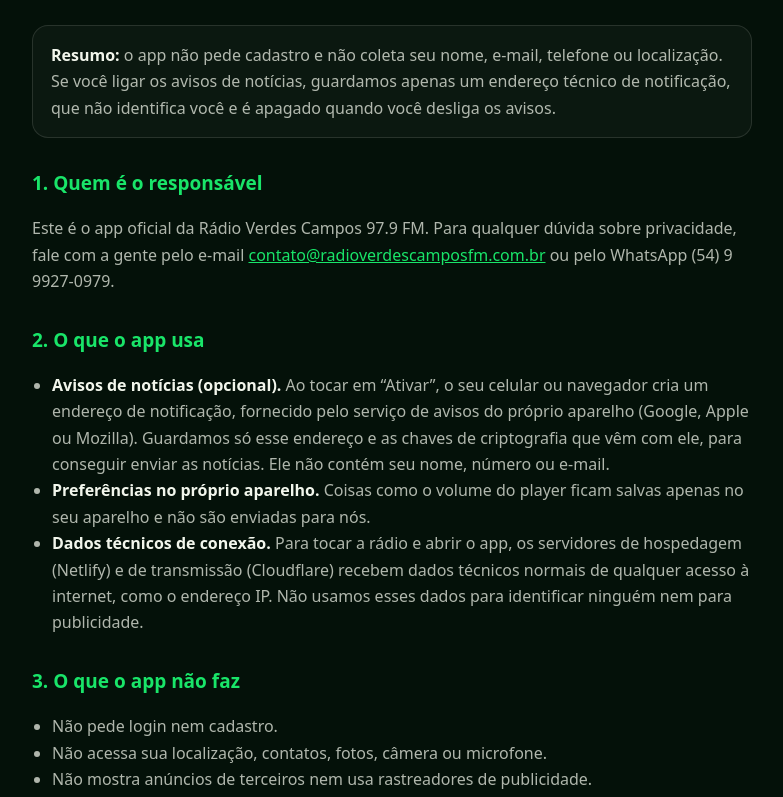
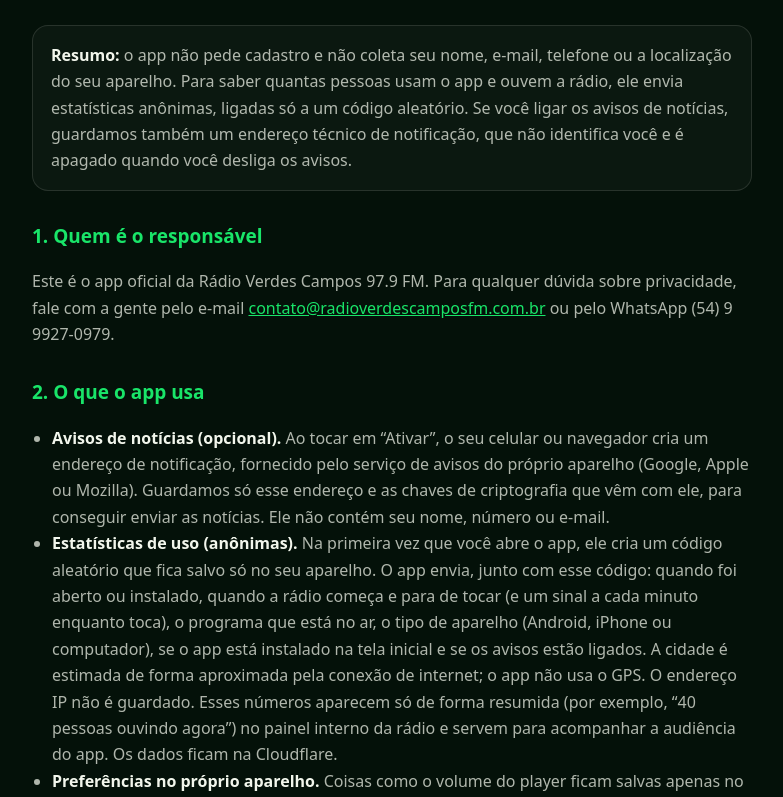
Before and after one commit to radioverdescampos/radioverdescampos-pwa, a website: page privacidade.html in a window 1280 px wide. Shown: the part 150-947 px from the top of the page, without its empty margins (248-1031 px from the left). Drawn offline with Linux system fonts and the light colour scheme.

Commit message:
Política de privacidade: estatísticas anônimas de uso
Co-Authored-By: Claude Opus 5.5 <noreply@anthropic.com>
Claude-Session: https://claude.ai/code/session_01MYD7dWcdHC4KfrYwiVswop

```diff
--- a/privacidade.html
+++ b/privacidade.html
@@ -30,7 +30,7 @@
     <p class="date">App Rádio Verdes Campos 97.9 FM · Atualizada em 18 de novembro de 2026</p>
 
     <div class="box">
-      <p style="margin:0"><strong>Resumo:</strong> o app não pede cadastro e não coleta seu nome, e-mail, telefone ou localização. Se você ligar os avisos de notícias, guardamos apenas um endereço técnico de notificação, que não identifica você e é apagado quando você desliga os avisos.</p>
+      <p style="margin:0"><strong>Resumo:</strong> o app não pede cadastro e não coleta seu nome, e-mail, telefone ou a localização do seu aparelho. Para saber quantas pessoas usam o app e ouvem a rádio, ele envia estatísticas anônimas, ligadas só a um código aleatório. Se você ligar os avisos de notícias, guardamos também um endereço técnico de notificação, que não identifica você e é apagado quando você desliga os avisos.</p>
     </div>
 
     <h2>1. Quem é o responsável</h2>
@@ -39,6 +39,7 @@
     <h2>2. O que o app usa</h2>
     <ul>
       <li><strong>Avisos de notícias (opcional).</strong> Ao tocar em “Ativar”, o seu celular ou navegador cria um endereço de notificação, fornecido pelo serviço de avisos do próprio aparelho (Google, Apple ou Mozilla). Guardamos só esse endereço e as chaves de criptografia que vêm com ele, para conseguir enviar as notícias. Ele não contém seu nome, número ou e-mail.</li>
+      <li><strong>Estatísticas de uso (anônimas).</strong> Na primeira vez que você abre o app, ele cria um código aleatório que fica salvo só no seu aparelho. O app envia, junto com esse código: quando foi aberto ou instalado, quando a rádio começa e para de tocar (e um sinal a cada minuto enquanto toca), o programa que está no ar, o tipo de aparelho (Android, iPhone ou computador), se o app está instalado na tela inicial e se os avisos estão ligados. A cidade é estimada de forma aproximada pela conexão de internet; o app não usa o GPS. O endereço IP não é guardado. Esses números aparecem só de forma resumida (por exemplo, “40 pessoas ouvindo agora”) no painel interno da rádio e servem para acompanhar a audiência do app. Os dados ficam na Cloudflare.</li>
       <li><strong>Preferências no próprio aparelho.</strong> Coisas como o volume do player ficam salvas apenas no seu aparelho e não são enviadas para nós.</li>
       <li><strong>Dados técnicos de conexão.</strong> Para tocar a rádio e abrir o app, os servidores de hospedagem (Netlify) e de transmissão (Cloudflare) recebem dados técnicos normais de qualquer acesso à internet, como o endereço IP. Não usamos esses dados para identificar ninguém nem para publicidade.</li>
     </ul>
@@ -46,7 +47,7 @@
     <h2>3. O que o app não faz</h2>
     <ul>
       <li>Não pede login nem cadastro.</li>
-      <li>Não acessa sua localização, contatos, fotos, câmera ou microfone.</li>
+      <li>Não acessa o GPS do aparelho, contatos, fotos, câmera ou microfone.</li>
       <li>Não mostra anúncios de terceiros nem usa rastreadores de publicidade.</li>
       <li>Não vende nem repassa dados para ninguém.</li>
     </ul>
@@ -56,6 +57,7 @@
 
     <h2>5. Por quanto tempo guardamos</h2>
     <p>O endereço de notificação fica guardado enquanto os avisos estiverem ligados. Ao desligar os avisos no app, ou se o aparelho deixar de aceitar as notificações, o endereço é apagado.</p>
+    <p>As estatísticas anônimas ficam guardadas enquanto forem úteis para acompanhar a audiência do app. Se você apagar os dados do app ou do navegador, ou desinstalar o app, o código do aparelho some e um novo é criado na próxima vez que o app for aberto.</p>
 
     <h2>6. Seus direitos</h2>
     <p>De acordo com a Lei Geral de Proteção de Dados (LGPD), você pode pedir informações, correção ou exclusão dos seus dados a qualquer momento pelo e-mail acima. Para parar de receber avisos na hora, basta tocar em “Desligar” no app ou bloquear as notificações nas configurações do celular.</p>
```
